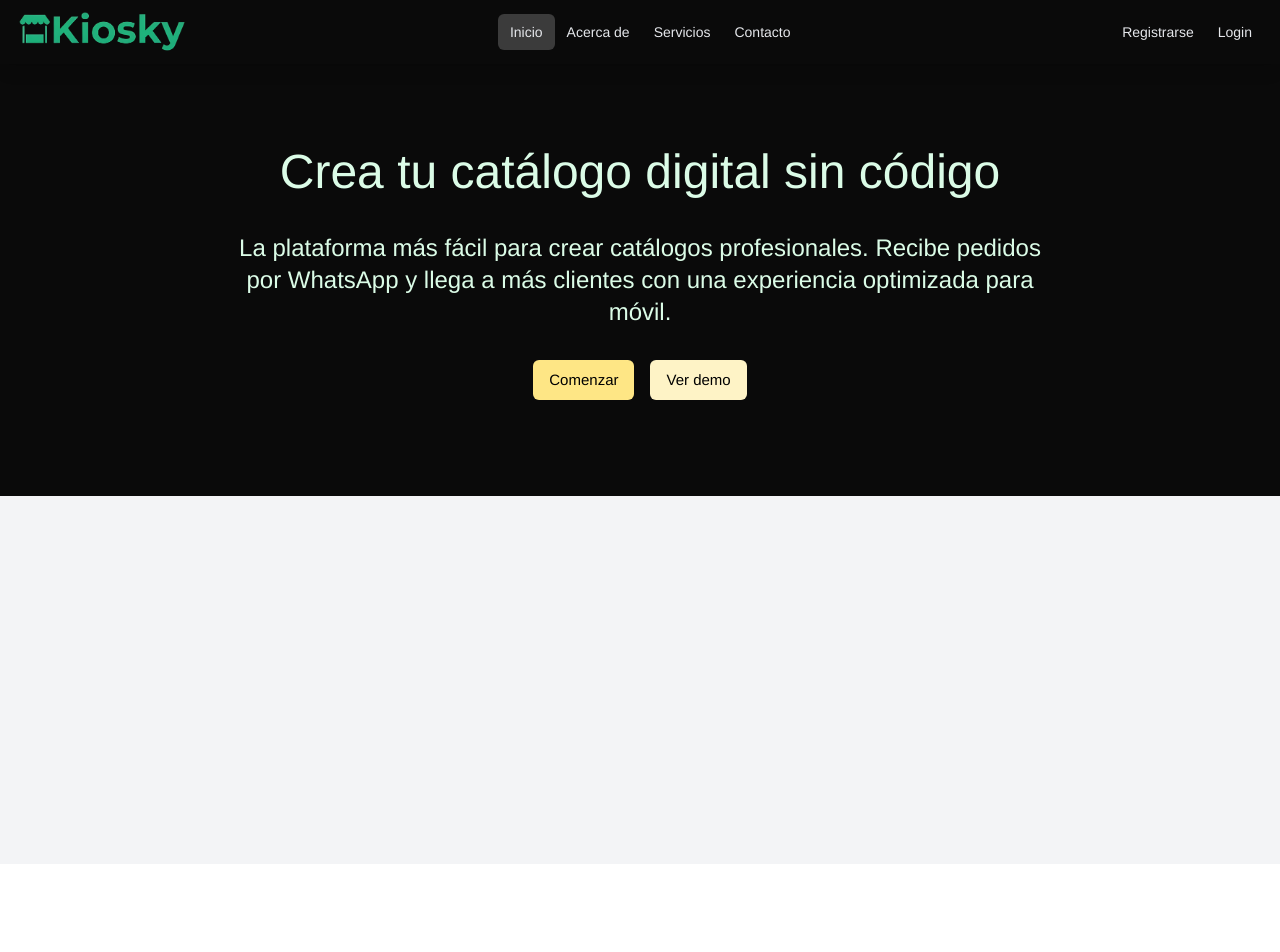
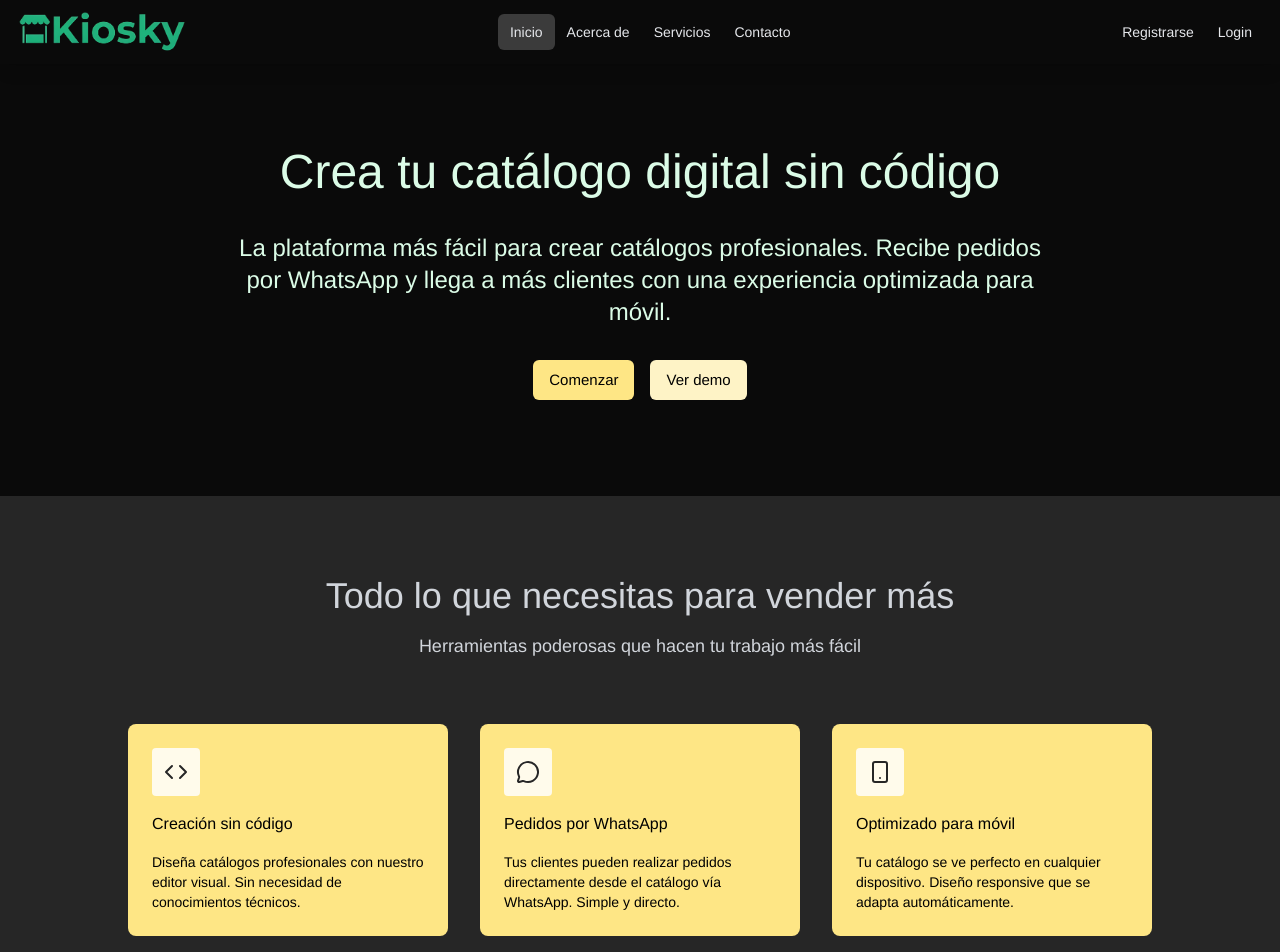
Before and after one commit to JhormanSalazar/KioskyFrontend, a Vue app: page / in a window 1280 px wide. Shown: the top 952 px of the page. Before the commit the page ends 864 px from the top, so only its background shows below. Built offline with nearby package versions, Linux system fonts and the light colour scheme; the HTML template or start-up script is replaced by a standard one.

Commit message:
feat: add Services component and ServiceCard for service offerings

```diff
--- a/src/components/Navbar.vue
+++ b/src/components/Navbar.vue
@@ -3,7 +3,7 @@ import { RouterLink } from 'vue-router'
 </script>
 
 <template>
-  <nav class="my-bg shadow-lg fixed top-0 w-full z-50">
+  <nav class="my-bg shadow-lg fixed top-0 w-full z-50 backdrop-blur-sm">
     <div class="w-full mx-auto px-4">
       <div class="flex items-center h-16">
         <!-- Logo - Izquierda -->
--- /dev/null
+++ b/src/components/home/ServiceCard.vue
@@ -0,0 +1,20 @@
+<script setup lang="ts">
+const props = defineProps<{
+  title: string;
+  description: string;
+  icon: any;
+}>();
+</script>
+
+<template>
+  <div class="text-card-foreground relative p-6 space-y-4 bg-amber-200 rounded-lg text-black max-w-90 mx-auto">
+    <div class="rounded-lg flex flex-col items-start gap-4">
+      <div class="w-12 h-12 rounded-sm bg-amber-50 justify-center items-center flex">
+        <props.icon color="#262626" />
+      </div>
+      <p class="text-base">{{props.title}}</p>
+    </div>
+
+    <div class="pt-4 text-sm">{{props.description}}</div>
+  </div>
+</template>
--- /dev/null
+++ b/src/components/home/Services.vue
@@ -0,0 +1,38 @@
+<script setup lang="ts">
+import { Code, MessageCircle, Smartphone } from 'lucide-vue-next'
+import ServiceCard from './ServiceCard.vue'
+</script>
+
+<template>
+  <div class="service-bg py-20 min-h-screen">
+    <div class="text-center">
+      <h2 class="text-3xl font-bold sm:text-4xl">Todo lo que necesitas para vender más</h2>
+      <p class="mx-auto pt-4 text-lg text-muted-foreground">
+        Herramientas poderosas que hacen tu trabajo más fácil
+      </p>
+    </div>
+
+    <!-- Grid de servicios -->
+    <div class="w-full pt-16 flex justify-center px-6">
+      <div
+        class="grid gap-8 grid-cols-1 md:grid-cols-2 lg:grid-cols-3 max-w-md md:max-w-2xl lg:max-w-5xl w-full justify-items-center md:justify-items-stretch">
+        <ServiceCard title="Creación sin código"
+          description="Diseña catálogos profesionales con nuestro editor visual. Sin necesidad de conocimientos técnicos."
+          :icon="Code" />
+        <ServiceCard title="Pedidos por WhatsApp"
+          description="Tus clientes pueden realizar pedidos directamente desde el catálogo vía WhatsApp. Simple y directo."
+          :icon="MessageCircle" />
+        <ServiceCard title="Optimizado para móvil"
+          description="Tu catálogo se ve perfecto en cualquier dispositivo. Diseño responsive que se adapta automáticamente."
+          :icon="Smartphone" />
+      </div>
+    </div>
+  </div>
+</template>
+
+<style scoped>
+.service-bg {
+  background-color: #262626;
+  color: #d1d5db;
+}
+</style>
--- a/src/views/HomeView.vue
+++ b/src/views/HomeView.vue
@@ -1,9 +1,11 @@
 <script setup lang="ts">
-  import Banner from '@/components/home/banner.vue';
+import Banner from '@/components/home/banner.vue';
+import Services from '@/components/home/Services.vue';
 </script>
 
 <template>
   <main class="pb-9 min-h-screen bg-gray-100">
     <Banner />
-  </main>
+    <Services />
+</main>
 </template>
```
